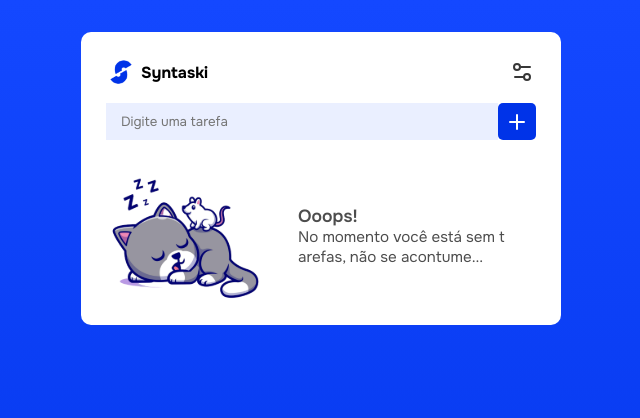
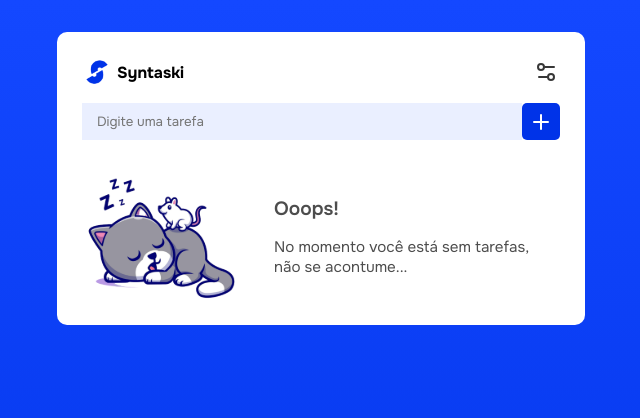
Before and after one commit to PaivaProgDev/syntaski, a React (Vite) app: page / in a window 1280 px wide. Shown: the top 418 px of the page, without its empty margins (319-959 px from the left). Built offline with nearby package versions, Linux system fonts and the light colour scheme.

Commit message:
Boas práticas e design aplicados, a tarefa que será alterada, agora é visivel na janela

```diff
--- a/src/App.jsx
+++ b/src/App.jsx
@@ -34,6 +34,12 @@ const App = () => {
     });
   };
 
+  // Deleta a tarefa
+  const handleDelTask = (taskId) => {
+    const prev = task.filter((filteredTask) => filteredTask.id !== taskId);
+    setTask(prev);
+  };
+
   //   Atualiza o estado de conclusão da tarefa
   const completeTask = (taskId) => {
     const completeTask = task.map((task) => {
@@ -49,17 +55,24 @@ const App = () => {
     setTask(completeTask);
   };
 
+  // Verifica se o modal de edição está aberto
   const [openEditModal, setOpenEditModal] = useState(false);
-  const [openRenameModal, setOpenRenameModal] = useState(false);
-
   //   Toggle modal
   const handleEditModal = () => {
     setOpenEditModal(!openEditModal);
   };
 
+  // Verifica se o modal de renome está aberto
+  const [openRenameModal, setOpenRenameModal] = useState(false);
   const handleRenameModal = () => {
     setOpenRenameModal(!openRenameModal);
   };
+
+  // Abstrai o valor da tarefa
+  const [taskValue, setTaskValue] = useState(null);
+  const findTaskRename = (taskTitle) => {
+    setTaskValue(taskTitle)
+  }
 
   return (
     <main className="container">
@@ -73,14 +86,17 @@ const App = () => {
           openEditModal,
           addTaskValue,
           completeTask,
+          handleDelTask,
+          findTaskRename,
+          taskValue
         }}
       >
         {/* Transição ao rendezar os componentes */}
         <div
-          className={`transition-container ${!openEditModal ? "fade-in" : "fade-out"
+          className={`transition-container ${!openEditModal && !openRenameModal ? "fade-in" : "fade-out"
             }`}
         >
-          {!openEditModal && <CardAddTask />}
+          {!openEditModal && !openRenameModal && <CardAddTask />}
         </div>
 
         <div
@@ -90,8 +106,10 @@ const App = () => {
           {openEditModal && <EditModal />}
         </div>
 
-        <RenameTask />
+        {openEditModal && <RenameTask />}
+
       </TemaContext.Provider>
+
     </main>
   );
 };
--- a/src/components/CardAddTask.jsx
+++ b/src/components/CardAddTask.jsx
@@ -77,11 +77,12 @@ const CardAddTask = ({ }) => {
             style={btnStyle.inputAdd}
             placeholder={"Digite uma tarefa"}
             values={taskValue}
+            length={400}
           />
           <Button
             event={(e) => {
               e.preventDefault();
-              if (taskValue !== "") {
+              if (taskValue.trim() !== "") {
                 handleAddTask();
                 setTaskValue("");
               }
--- a/src/components/CardAddTask.scss
+++ b/src/components/CardAddTask.scss
@@ -3,7 +3,7 @@
 .card {
   background-color: #fff;
   width: 100%;
-  max-width: 30rem;
+  max-width: 33rem;
   margin: auto;
   overflow-wrap: break-word;
   word-break: break-all;
--- a/src/components/EditModal.jsx
+++ b/src/components/EditModal.jsx
@@ -1,20 +1,18 @@
+// Style
 import "./EditModal.scss";
+// Images
 import logo from "../assets/img/syntaski-logo.png";
-import { ChevronRightIcon, Pencil, Trash, ClipboardList } from "lucide-react";
+// Icons
+import { ChevronRightIcon, Pencil, Trash } from "lucide-react";
+// Components
 import NoTaskMessage from "./NoTaskMessage";
+// ContextApi
 import { useContext } from "react";
 import TemaContext from "../context/Context";
 
 const EditModal = () => {
-  const { handleRenameModal, setTask, task, handleEditModal, openEditModal } =
+  const { handleRenameModal, task, handleEditModal, handleDelTask, findTaskRename } =
     useContext(TemaContext);
-
-  // Deleta a tarefa
-  const handleDelTask = (taskId) => {
-    const prev = task.filter((filteredTask) => filteredTask.id !== taskId);
-
-    setTask(prev);
-  };
 
   return (
     <div className="bg-modal-edit">
@@ -35,10 +33,13 @@ const EditModal = () => {
                 <p
                   className={`task-line ${task.isConcluded ? "concluded" : ""}`}
                 >
-                  {task.title}
+                  - {task.title}
                 </p>
                 <div className="btns-tasks">
-                  <button onClick={handleRenameModal} className="btn-edit">
+                  <button onClick={() => {
+                    handleRenameModal()
+                    findTaskRename(task.title)
+                  }} className="btn-edit">
                     <Pencil />
                   </button>
                   <button
--- a/src/components/EditModal.scss
+++ b/src/components/EditModal.scss
@@ -7,7 +7,7 @@
   .modal-content {
     background-color: white;
     width: 100%;
-    max-width: 30rem;
+    max-width: 33rem;
     padding: 25px;
     border-radius: 10px;
     overflow-wrap: break-word;
@@ -26,7 +26,7 @@
       display: flex;
       align-items: center;
       justify-content: space-between;
-      gap: 8px;
+      gap: 20px;
       color: $option-color;
       font-weight: 300;
       font-size: 0.9rem;
@@ -74,11 +74,12 @@
     text-decoration: line-through;
     color: rgb(164, 164, 164);
   }
+
   .clipboard-icon-task {
     color: $primary-color;
   }
 
-  &.concluded > .clipboard-icon-task {
+  &.concluded>.clipboard-icon-task {
     color: rgb(164, 164, 164);
   }
 }
--- a/src/components/Input.jsx
+++ b/src/components/Input.jsx
@@ -1,4 +1,4 @@
-const Input = ({ style, placeholder, event, values }) => {
+const Input = ({ style, placeholder, event, values, length }) => {
   return (
     <input
       onChange={event}
@@ -6,6 +6,7 @@ const Input = ({ style, placeholder, event, values }) => {
       type="text"
       placeholder={placeholder}
       value={values}
+      maxLength={length}
     ></input>
   );
 };
--- a/src/components/NoTaskMessage.scss
+++ b/src/components/NoTaskMessage.scss
@@ -10,13 +10,14 @@
     color: $task-color;
 
     h3 {
-      font-size: 1.1rem;
+      font-size: 1.2rem;
       font-weight: 600;
     }
 
     p {
       font-size: 0.95rem;
       width: 90%;
+      margin-top: 1rem;
 
       .more {
         font-size: 2rem;
--- a/src/components/RenameTask.jsx
+++ b/src/components/RenameTask.jsx
@@ -4,10 +4,10 @@ import TemaContext from "../context/Context";
 import { useContext } from "react";
 import "./RenameTask.scss";
 import { btnStyle } from "./CardAddTask";
+import { ListRestart } from "lucide-react";
 
 const RenameTask = () => {
-  const { handleRenameModal, setTask, task, openRenameModal } =
-    useContext(TemaContext);
+  const { handleRenameModal, openRenameModal, findTaskRename, taskValue } = useContext(TemaContext);
 
   return (
     <div
@@ -19,7 +19,10 @@ const RenameTask = () => {
           <img className="logo" src={logo} alt="Logo da Syntaski" />
           <span>Syntaski</span>
         </div>
-        <p className="task-line">(tarefa aqui)</p>
+        <div className="edit-task-reference" >
+          <ListRestart />
+          <p className="task-line">{taskValue}</p>
+        </div>
         <Input style={btnStyle.inputAdd} placeholder={"Edite sua tarefa"} />
         <div className="btns-rename-modal">
           <button>Confirmar</button>
--- a/src/components/RenameTask.scss
+++ b/src/components/RenameTask.scss
@@ -15,6 +15,8 @@
   visibility: hidden;
   pointer-events: none;
   transition: 200ms ease-in-out;
+  overflow-wrap: break-word;
+  word-break: break-all;
 
   &.active {
     opacity: 1;
@@ -37,10 +39,18 @@
     border-radius: 10px;
     transform: translateY(-200%);
     transition: 250ms ease-in-out;
+    overflow-y: auto;
 
+    .edit-task-reference {
+      display: flex;
+      align-items: center;
+      gap: 10px;
+      color: $task-color;
 
-    .task-line {
-      margin: 1rem 0;
+      .task-line {
+        margin: 1rem 0;
+        font-size: .96rem;
+      }
     }
 
     .btns-rename-modal {
--- a/src/index.scss
+++ b/src/index.scss
@@ -50,4 +50,5 @@ body {
 .fade-out-modal {
   opacity: 0;
   pointer-events: none;
+
 }
```
